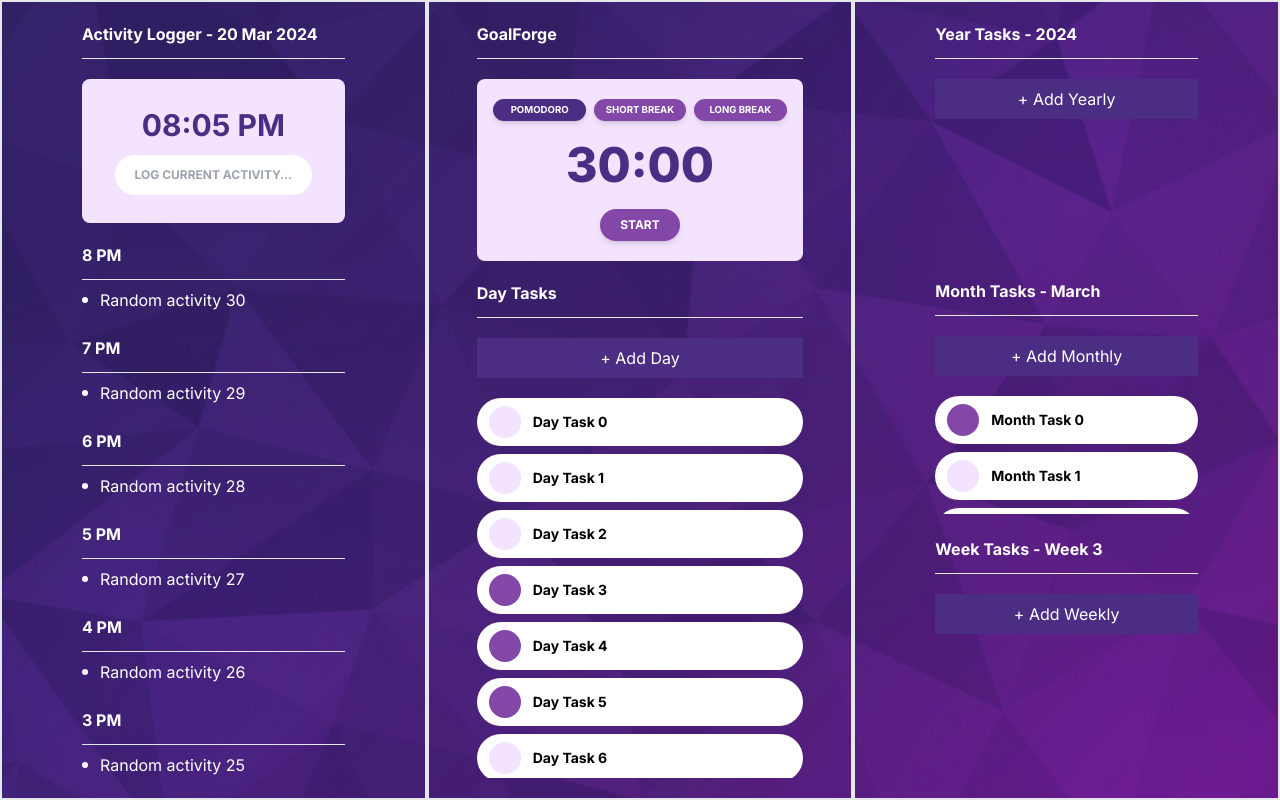
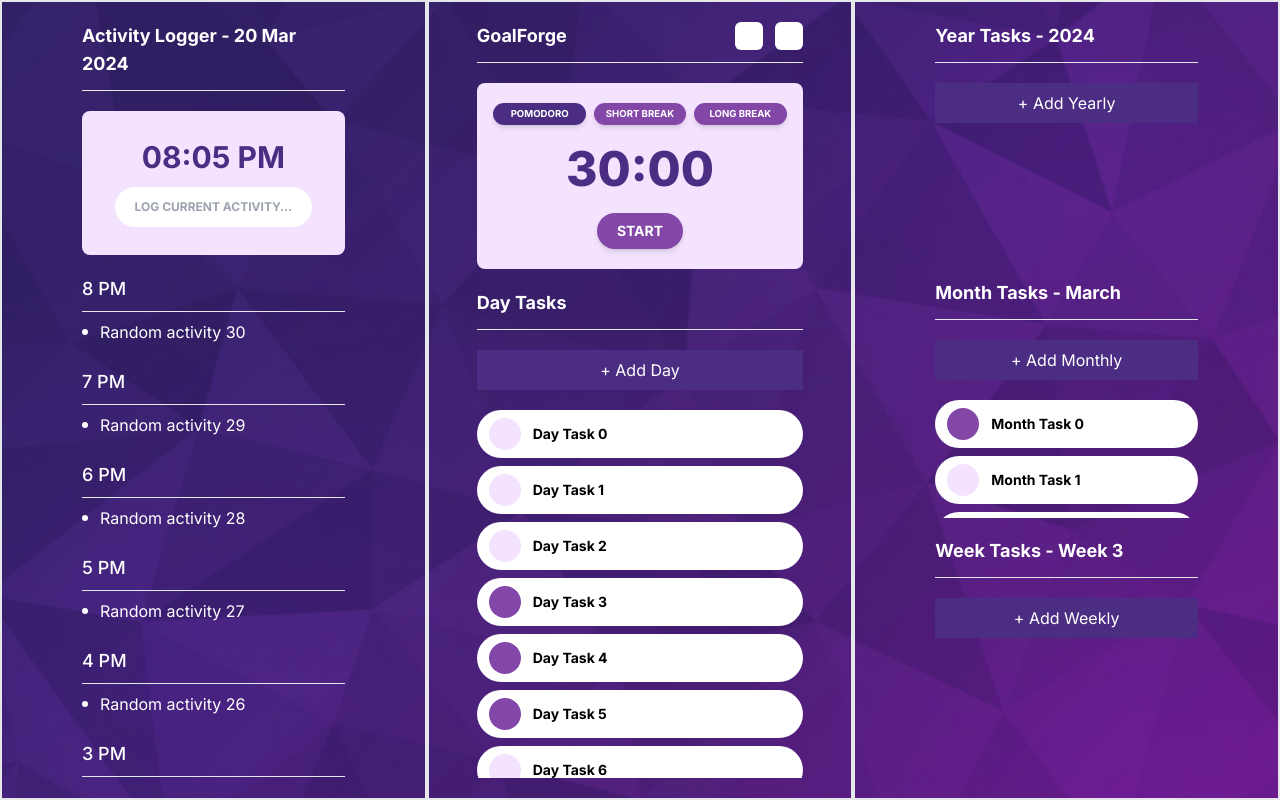
Before and after one commit to afutofu/goalforge, a Next.js app: page / in a window 1280 px wide. Built offline with nearby package versions, Linux system fonts and the light colour scheme.

Commit message:
Implement preferences modal and timer integration

```diff
--- a/src/app/page.tsx
+++ b/src/app/page.tsx
@@ -1,6 +1,6 @@
 'use client';
 
-import React, { type FC } from 'react';
+import React, { useState, type FC } from 'react';
 import dayjs from '../../dayjs-config';
 
 import { useTaskStore } from '@/store/task';
@@ -14,6 +14,7 @@ import { HourActivityLogger } from '@/containers/HourActivityLogger';
 import { AddTaskInput } from '@/components/AddTaskInput';
 import { useActivityLogStore } from '@/store/activityLog';
 import { ActivityLogList } from '@/containers/ActivityLogList';
+import { PreferencesModal } from '@/containers/PreferencesModal';
 
 interface SectionProps {
   children: JSX.Element[] | JSX.Element;
@@ -62,9 +63,19 @@ const Home = () => {
 
   const { activityLogs, addActivityLog } = useActivityLogStore();
 
+  const [openPreferencesModal, setOpenPreferencesModal] = useState(false);
+
   return (
-    <main className="flex min-h-screen max-w-full flex-row items-center justify-evenly bg-[url('/images/purplepatternbackground.png')] bg-cover text-white">
+    <main className="position flex min-h-screen max-w-full flex-row items-center justify-evenly bg-[url('/images/purplepatternbackground.png')] bg-cover text-white">
       <div className="absolute flex min-h-screen w-full flex-row items-center justify-evenly bg-primary opacity-50 z-10"></div>
+
+      {openPreferencesModal && (
+        <PreferencesModal
+          onClose={() => {
+            setOpenPreferencesModal(false);
+          }}
+        />
+      )}
 
       {/* Left / Micro Section */}
       <Section>
@@ -76,7 +87,20 @@ const Home = () => {
 
       {/* Middle Section */}
       <Section className="!px-12">
-        <Header>GoalForge</Header>
+        <Header>
+          <div className="flex justify-between items-center">
+            <p>GoalForge</p>
+            <div className="flex items-center">
+              <button
+                className="mr-3 w-7 h-7 bg-white rounded-md p-1 pointer-cursor"
+                onClick={() => {
+                  setOpenPreferencesModal(true);
+                }}
+              ></button>
+              <button className="w-7 h-7 bg-white rounded-md p-1 pointer-cursor"></button>
+            </div>
+          </div>
+        </Header>
         <Timer />
         <Separator />
 
--- a/src/components/Button.tsx
+++ b/src/components/Button.tsx
@@ -27,7 +27,7 @@ export const Button: FC<IButton> = ({
       }
       {...props}
     >
-      <span className={'font-bold ' + (small != null ? 'text-2xs' : 'text-xs')}>
+      <span className={'font-bold ' + (small != null ? 'text-2xs' : 'text-sm')}>
         {children}
       </span>
     </button>
--- a/src/components/Header.tsx
+++ b/src/components/Header.tsx
@@ -1,16 +1,24 @@
-import React, { type FC } from 'react';
+import React, { type ReactNode, type FC } from 'react';
 
 interface IHeader {
-  children: string;
+  children: string | ReactNode;
   className?: string;
-  textClassName?: string;
+  titleClassName?: string;
+  lineClassName?: string;
 }
 
-export const Header: FC<IHeader> = ({ children, className, textClassName }) => {
+export const Header: FC<IHeader> = ({
+  children,
+  className = '',
+  titleClassName = '',
+  lineClassName = '',
+}) => {
   return (
-    <div className={'min-w-full mb-5 ' + (className ?? '')}>
-      <p className={'mb-3 font-bold ' + (textClassName ?? '')}>{children}</p>
-      <hr className="w-full b-2"></hr>
+    <div className={'min-w-full mb-5 ' + className}>
+      <div className={'mb-3 font-bold text-lg ' + titleClassName}>
+        {children}
+      </div>
+      <hr className={'w-full ' + lineClassName}></hr>
     </div>
   );
 };
--- /dev/null
+++ b/src/components/Modal.tsx
@@ -0,0 +1,24 @@
+import React, { type ReactNode, type FC } from 'react';
+
+interface IModal {
+  children: string | ReactNode;
+  isOpen?: boolean;
+  onClose: () => void;
+  className?: string;
+}
+
+export const Modal: FC<IModal> = ({
+  children,
+  isOpen,
+  onClose,
+  className = '',
+}) => {
+  return (
+    <div
+      className="absolute top-0 left-0 w-screen h-screen z-50 flex justify-center items-center"
+      onClick={onClose}
+    >
+      {children}
+    </div>
+  );
+};
--- a/src/containers/ActivityLogList.tsx
+++ b/src/containers/ActivityLogList.tsx
@@ -47,7 +47,11 @@ export const ActivityLogList: FC<IActivityLogList> = ({ activityLogs }) => {
         latestHour = dayjs(log.createdAt).hour();
       }
 
-      const header = <Header className="!mb-2">{timePM(latestHour)}</Header>;
+      const header = (
+        <Header className="!mb-2" titleClassName="!text-md !font-medium !mb-2">
+          {timePM(latestHour)}
+        </Header>
+      );
 
       const headerWithSpacing = newHour ? (
         first ? (
--- /dev/null
+++ b/src/containers/PreferencesModal.tsx
@@ -0,0 +1,125 @@
+import { Button } from '@/components/Button';
+import { Header } from '@/components/Header';
+import { Modal } from '@/components/Modal';
+import { usePreferencesStore } from '@/store/preferences';
+import { type IPreferences } from '@/types';
+import dayjs from 'dayjs';
+import React, { type FC } from 'react';
+import { useForm, type SubmitHandler } from 'react-hook-form';
+
+interface IPreferencesModal {
+  onClose: () => void;
+}
+
+interface IPreferencesForm {
+  pomodoroLength: number;
+  shortBreakLength: number;
+  longBreakLength: number;
+}
+
+const INPUT_CONTAINER_CLASSNAMES = 'flex items-center mb-2';
+const LABEL_CLASSNAMES = 'min-w-28';
+const INPUT_CLASSNAMES = 'w-16 p-1 bg-primary-light text-right';
+
+export const PreferencesModal: FC<IPreferencesModal> = ({ onClose }) => {
+  const { preferences, setPreferences } = usePreferencesStore();
+
+  const { pomodoroLength, shortBreakLength, longBreakLength } = preferences;
+
+  const { register, handleSubmit } = useForm<IPreferencesForm>();
+
+  const onSubmit: SubmitHandler<IPreferencesForm> = (data) => {
+    const timerPreferences = {
+      pomodoroLength: dayjs()
+        .set('minute', data.pomodoroLength)
+        .set('second', 0)
+        .toDate(),
+      shortBreakLength: dayjs()
+        .set('minute', data.shortBreakLength)
+        .set('second', 0)
+        .toDate(),
+      longBreakLength: dayjs()
+        .set('minute', data.longBreakLength)
+        .set('second', 0)
+        .toDate(),
+    };
+
+    const newPreferences: IPreferences = {
+      ...preferences,
+      ...timerPreferences,
+    };
+
+    setPreferences(newPreferences);
+    onClose();
+  };
+
+  return (
+    <Modal onClose={onClose}>
+      <div
+        className="bg-white flex flex-col p-8 py-6 shadow rounded-lg w-1/5 text-black"
+        onClick={(e) => {
+          e.stopPropagation();
+        }}
+      >
+        <Header titleClassName="!text-primary" lineClassName="border-primary">
+          Preferences
+        </Header>
+        <div className="font-bold mb-3">TIMER</div>
+        <form onSubmit={handleSubmit(onSubmit)}>
+          <div className={INPUT_CONTAINER_CLASSNAMES}>
+            <label className={LABEL_CLASSNAMES}>Pomodoro:</label>
+            <input
+              type="number"
+              className={INPUT_CLASSNAMES}
+              defaultValue={dayjs(pomodoroLength).minute()}
+              {...register('pomodoroLength', {
+                required: true,
+                valueAsNumber: true,
+                min: 0,
+              })}
+            />
+          </div>
+          <div className={INPUT_CONTAINER_CLASSNAMES}>
+            <label className={LABEL_CLASSNAMES}>Short Break:</label>
+            <input
+              type="number"
+              className={INPUT_CLASSNAMES}
+              defaultValue={dayjs(shortBreakLength).minute()}
+              {...register('shortBreakLength', {
+                required: true,
+                valueAsNumber: true,
+                min: 0,
+              })}
+            />
+          </div>
+          <div className={INPUT_CONTAINER_CLASSNAMES}>
+            <label className={LABEL_CLASSNAMES}>Long Break:</label>
+            <input
+              type="number"
+              className={INPUT_CLASSNAMES}
+              defaultValue={dayjs(longBreakLength).minute()}
+              {...register('longBreakLength', {
+                required: true,
+                valueAsNumber: true,
+                min: 0,
+              })}
+            />
+          </div>
+          <hr className="border-primary mt-5 mb-5" />
+          <div className="flex justify-end items-center w-full">
+            <button
+              className="mr-4 hover:underline"
+              onClick={(e) => {
+                e.stopPropagation();
+                onClose();
+              }}
+            >
+              Cancel
+            </button>
+            <Button type="submit">Save</Button>
+          </div>
+        </form>
+      </div>
+    </Modal>
+  );
+};
--- a/src/containers/Timer.tsx
+++ b/src/containers/Timer.tsx
@@ -1,4 +1,4 @@
-import React, { useCallback, useRef, useState } from 'react';
+import React, { useCallback, useEffect, useRef, useState } from 'react';
 
 import { Button } from '@/components/Button';
 import dayjs, { type Dayjs } from 'dayjs';
@@ -9,43 +9,51 @@ import { TIMER_TYPE } from '@/constants';
 export const Timer = () => {
   const [timerType, setTimerType] = useState<string>(TIMER_TYPE.POMODORO);
   const [started, setStarted] = useState<boolean>(false);
+  const [paused, setPaused] = useState<boolean>(false);
 
   const timerInterval = useRef<NodeJS.Timeout>();
 
-  const { pomodoroTimerLength, shortBreakLength, longBreakLength } =
-    usePreferencesStore();
+  const { preferences } = usePreferencesStore();
 
-  const timer = useRef<Dayjs>(dayjs(pomodoroTimerLength));
+  const { pomodoroLength, shortBreakLength, longBreakLength } = preferences;
+
+  const timer = useRef<Dayjs>(dayjs(pomodoroLength));
   const [time, setTime] = useState<string>(timer.current.format('mm:ss'));
 
   const pauseTimer = useCallback(() => {
-    setStarted(false);
+    setPaused(true);
     clearInterval(timerInterval.current);
   }, []);
 
-  const resePomodoroTimer = useCallback(() => {
-    pauseTimer();
-    timer.current = dayjs(pomodoroTimerLength);
+  const resetTimer = useCallback(() => {
+    setStarted(false);
+    setPaused(true);
+    clearInterval(timerInterval.current);
+  }, []);
+
+  const resetPomodoroTimer = useCallback(() => {
+    resetTimer();
+    timer.current = dayjs(pomodoroLength);
     setTime(timer.current.format('mm:ss'));
     setTimerType(TIMER_TYPE.POMODORO);
-  }, [pauseTimer, pomodoroTimerLength]);
+  }, [resetTimer, pomodoroLength]);
 
   const resetShortBreakTimer = useCallback(() => {
-    pauseTimer();
+    resetTimer();
     timer.current = dayjs(shortBreakLength);
     setTime(timer.current.format('mm:ss'));
     setTimerType(TIMER_TYPE.SHORT_BREAK);
-  }, [pauseTimer, shortBreakLength]);
+  }, [resetTimer, shortBreakLength]);
 
   const resetLongBreakTimer = useCallback(() => {
-    pauseTimer();
+    resetTimer();
     timer.current = dayjs(longBreakLength);
     setTime(timer.current.format('mm:ss'));
     setTimerType(TIMER_TYPE.LONG_BREAK);
-  }, [longBreakLength, pauseTimer]);
+  }, [longBreakLength, resetTimer]);
 
-  const startTimer = useCallback(() => {
-    setStarted(true);
+  const resumeTimer = useCallback(() => {
+    setPaused(false);
     timerInterval.current = setInterval(() => {
       timer.current = timer.current.subtract(1, 'second');
       setTime(timer.current.format('mm:ss'));
@@ -63,14 +71,36 @@ export const Timer = () => {
             timerType === TIMER_TYPE.SHORT_BREAK ||
             timerType === TIMER_TYPE.LONG_BREAK
           ) {
-            resePomodoroTimer(); // If timer was a break, switch to pomodoro
+            resetPomodoroTimer(); // If timer was a break, switch to pomodoro
           } else {
             resetShortBreakTimer(); // Else if timer was a pomodoro, switch to short break
           }
         }, 1000);
       }
     }, 1000);
-  }, [resePomodoroTimer, resetShortBreakTimer, timerType]);
+  }, [resetPomodoroTimer, resetShortBreakTimer, timerType]);
+
+  const startTimer = useCallback(() => {
+    setStarted(true);
+    resumeTimer();
+  }, [resumeTimer]);
+
+  // If each of the timer length is changed when not started, reset to change display
+  // For pomodoro
+  useEffect(() => {
+    if (timerType === TIMER_TYPE.POMODORO && !started) resetPomodoroTimer();
+  }, [pomodoroLength, resetPomodoroTimer]);
+
+  // For short break
+  useEffect(() => {
+    if (timerType === TIMER_TYPE.SHORT_BREAK && !started)
+      resetShortBreakTimer();
+  }, [shortBreakLength, resetShortBreakTimer]);
+
+  // For long break
+  useEffect(() => {
+    if (timerType === TIMER_TYPE.LONG_BREAK && !started) resetLongBreakTimer();
+  }, [longBreakLength, resetLongBreakTimer]);
 
   return (
     <div className="flex flex-col items-center bg-primary-light rounded-lg py-5">
@@ -78,7 +108,7 @@ export const Timer = () => {
         <Button
           small
           selected={timerType === TIMER_TYPE.POMODORO}
-          onClick={resePomodoroTimer}
+          onClick={resetPomodoroTimer}
         >
           POMODORO
         </Button>
@@ -103,11 +133,16 @@ export const Timer = () => {
       <div className="flex justify-center items-center">
         <Button
           onClick={() => {
-            if (started) pauseTimer();
-            else startTimer();
+            if (started && paused) {
+              resumeTimer();
+            } else if (started && !paused) {
+              pauseTimer();
+            } else {
+              startTimer();
+            }
           }}
         >
-          {started ? 'PAUSE' : 'START'}
+          {started ? (paused ? 'RESUME' : 'PAUSE') : 'START'}
         </Button>
       </div>
     </div>
--- a/src/store/preferences.ts
+++ b/src/store/preferences.ts
@@ -1,14 +1,21 @@
 import dayjs from 'dayjs';
 import { create } from 'zustand';
 
+import { type IPreferences } from '@/types';
+
 interface IPreferencesStore {
-  pomodoroTimerLength: Date;
-  shortBreakLength: Date;
-  longBreakLength: Date;
+  preferences: IPreferences;
+  setPreferences: (preferences: IPreferences) => void;
 }
 
 export const usePreferencesStore = create<IPreferencesStore>((set, get) => ({
-  pomodoroTimerLength: dayjs().set('minute', 30).set('second', 0).toDate(),
-  shortBreakLength: dayjs().set('minute', 5).set('second', 0).toDate(),
-  longBreakLength: dayjs().set('minute', 15).set('second', 0).toDate(),
+  preferences: {
+    pomodoroLength: dayjs().set('minute', 30).set('second', 0).toDate(),
+    shortBreakLength: dayjs().set('minute', 5).set('second', 0).toDate(),
+    longBreakLength: dayjs().set('minute', 15).set('second', 0).toDate(),
+  },
+
+  setPreferences: (preferences) => {
+    set({ preferences });
+  },
 }));
--- a/src/types.ts
+++ b/src/types.ts
@@ -10,3 +10,9 @@ export interface IActivityLog {
   text: string;
   createdAt: Date;
 }
+
+export interface IPreferences {
+  pomodoroLength: Date;
+  shortBreakLength: Date;
+  longBreakLength: Date;
+}
```
